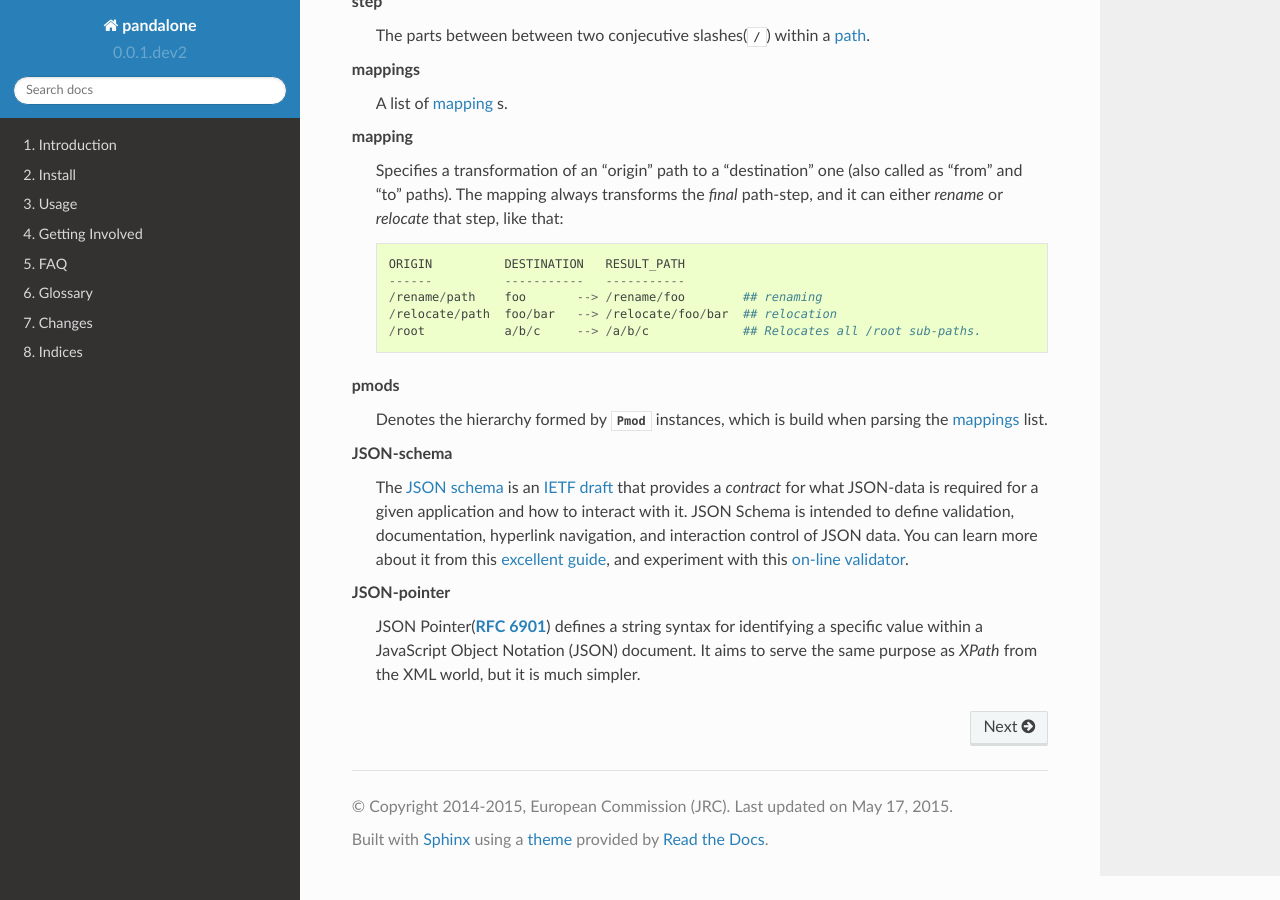
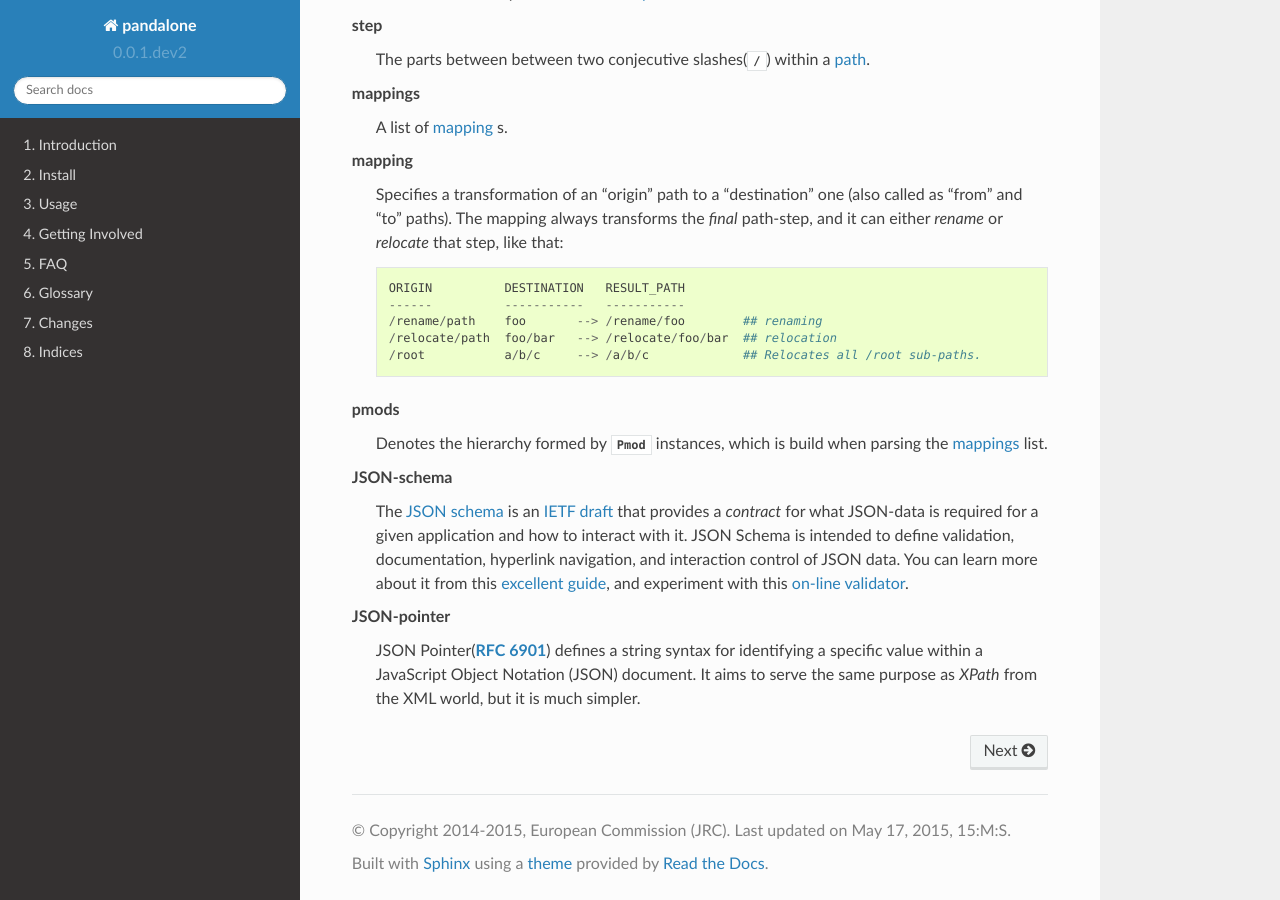
Before and after one commit to pandalone/pandalone, a Sphinx documentation site: the page built from doc/index.rst, in a window 1280 px wide and 900 px high, scrolled down 2926 px. Built offline with Sphinx 7.4.7 and the Read the Docs theme 2.0.0, drawn with Linux system fonts in a browser that asks for light colours; the version number is read from the project's files by our own code.

```diff
--- a/README.rst
+++ b/README.rst
@@ -33,7 +33,7 @@ only values available, and allow *remapping* of the paths accessing them,
 to run on renamed/relocated *value-trees* without component-code modifications.
 
 It is written for *python-3.4* but tested under both *python-2.7* and
-*python-3.3+*.
+*python-3.3+*, for *Windows* and *Linux*.
 
 .. Note::
     The project, as of May-2015, is considered at an alpha-stage,
--- a/doc/conf.py
+++ b/doc/conf.py
@@ -264,7 +264,7 @@ html_static_path = ['_static']
 
 # If not '', a 'Last updated on:' timestamp is inserted at every page bottom,
 # using the given strftime format.
-html_last_updated_fmt = '%b %d, %Y'
+html_last_updated_fmt = '%b %d, %Y, %H:M:S'
 
 # If true, SmartyPants will be used to convert quotes and dashes to
 # typographically correct entities.
```
Also changed, not shown: .appveyor.yml, .travis.yml, 4 other files.
